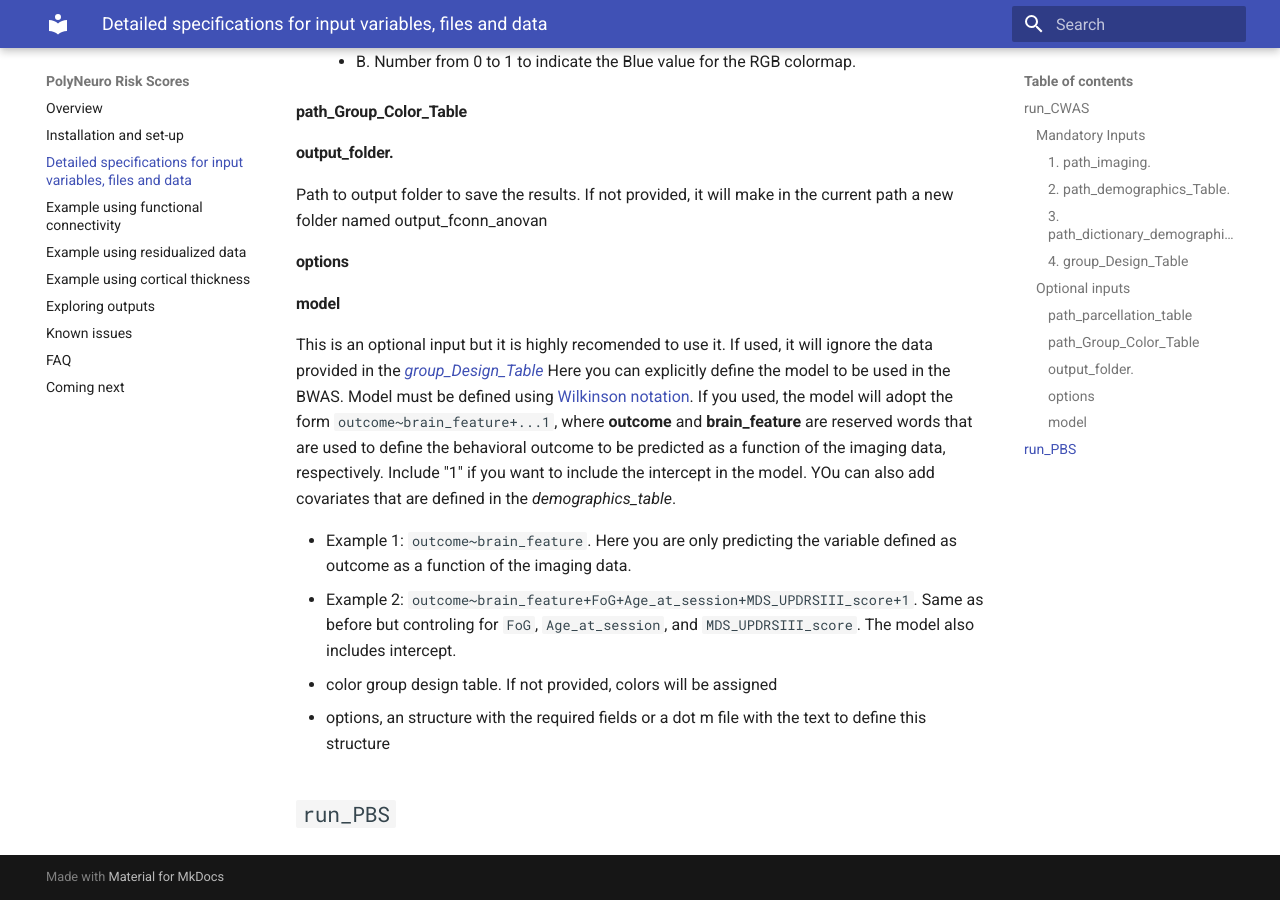
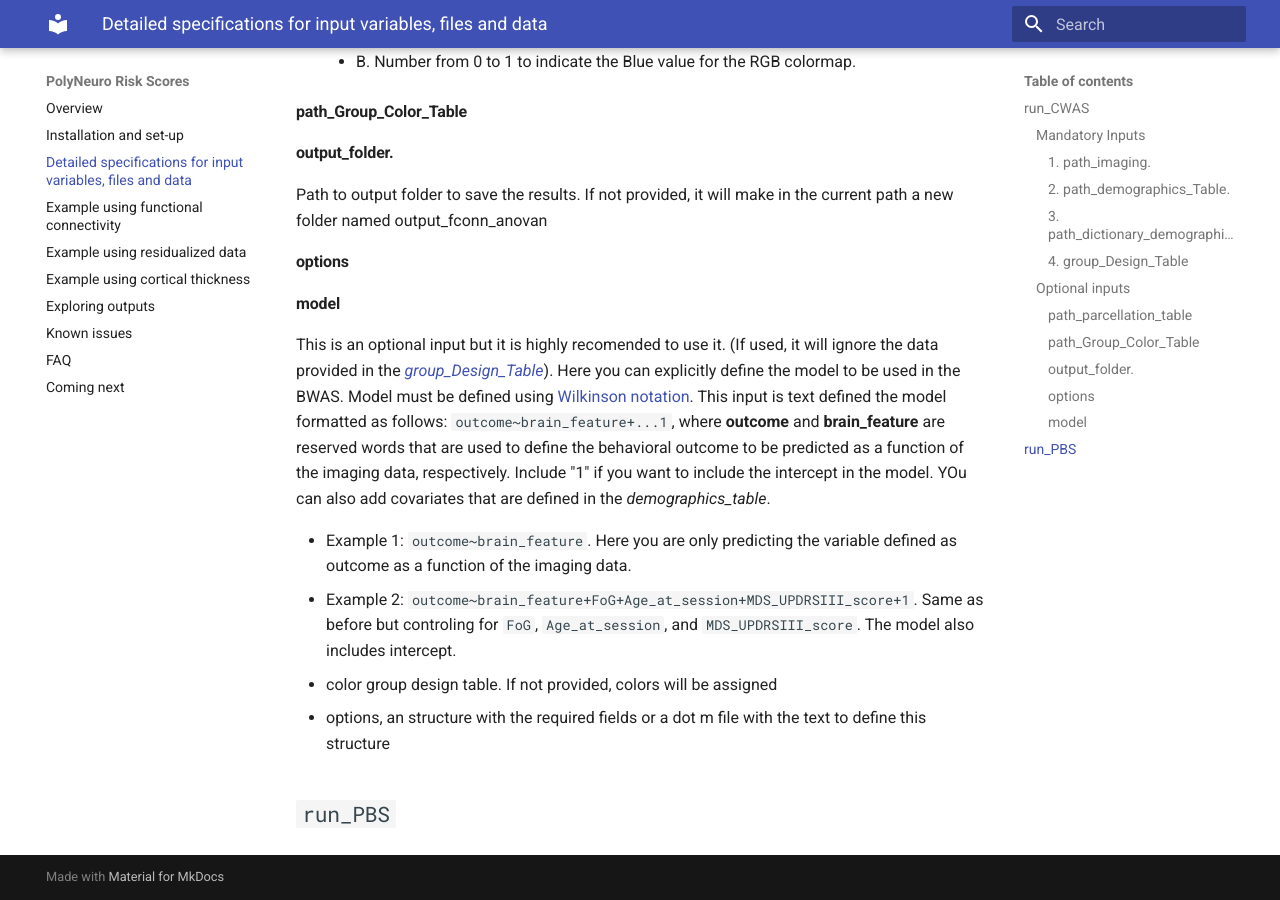
Before and after one commit to omiranda/polyneuro_risk_score, an MkDocs documentation site: the page built from docs/detailed_description.md, in a window 1280 px wide and 900 px high, scrolled down 2892 px. Built offline with MkDocs 1.6.1 and Material for MkDocs 9.7.7, drawn with Linux system fonts in a browser that asks for light colours; formulas are drawn with MathJax 3; old or Windows-style settings are respelled for this version of MkDocs.

Commit message:
Update detailed_description.md

```diff
--- a/docs/detailed_description.md
+++ b/docs/detailed_description.md
@@ -75,9 +75,10 @@ Path to output folder to save the results. If not provided, it will make in the
 #### **options**
 #### **model**
 This is an optional input but it is highly recomended to use it.
-If used, it will ignore the data provided in the [*group_Design_Table*](#4-groupdesigntable)
+(If used, it will ignore the data provided in the [*group_Design_Table*](#4-groupdesigntable)).
 Here you can explicitly define the model to be used in the BWAS.
-Model must be defined using [Wilkinson notation](https://www.mathworks.com/help/stats/wilkinson-notation.html). If you used, the model will adopt the form `outcome~brain_feature+...1`, where **outcome** and **brain_feature** are reserved words that are used to define the behavioral outcome to be predicted as a function of the imaging data, respectively. Include "1" if you want to include the intercept in the model. YOu can also add covariates that are defined in the *demographics_table*.
+Model must be defined using [Wilkinson notation](https://www.mathworks.com/help/stats/wilkinson-notation.html).
+This input is text defined the model formatted as follows: `outcome~brain_feature+...1`, where **outcome** and **brain_feature** are reserved words that are used to define the behavioral outcome to be predicted as a function of the imaging data, respectively. Include "1" if you want to include the intercept in the model. YOu can also add covariates that are defined in the *demographics_table*.
 
 - Example 1: `outcome~brain_feature`. Here you are only predicting the variable defined as outcome as a function of the imaging data.
 - Example 2: `outcome~brain_feature+FoG+Age_at_session+MDS_UPDRSIII_score+1`. Same as before but controling for `FoG`, `Age_at_session`, and `MDS_UPDRSIII_score`. The model also includes intercept.
```
